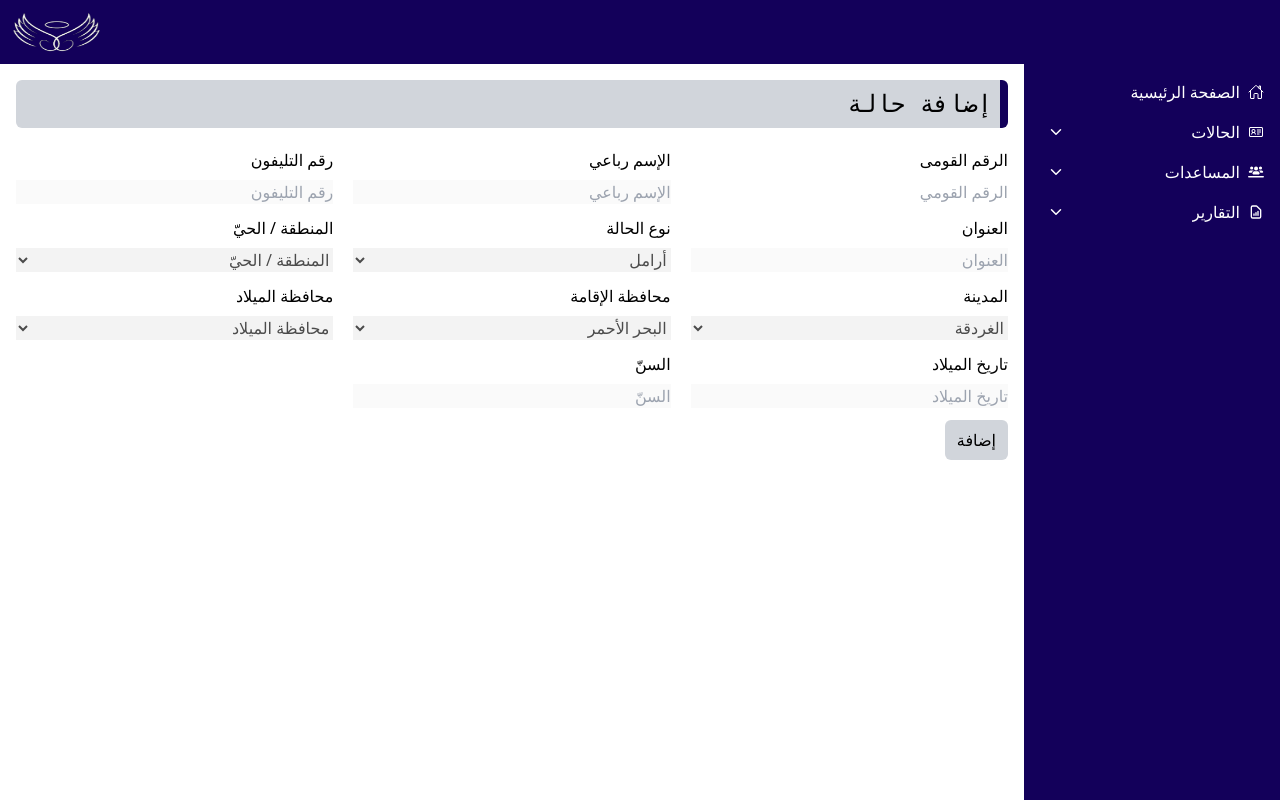
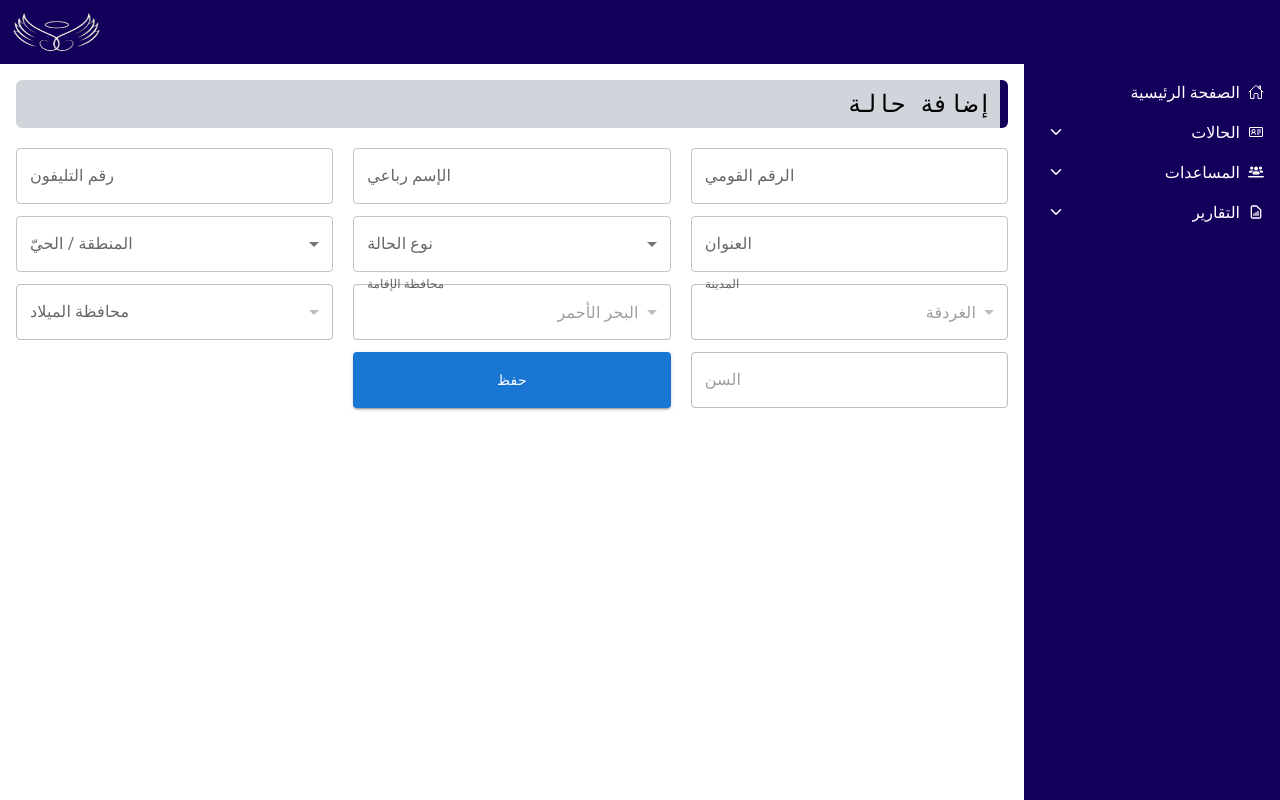
Before and after one commit to Abdelghani-Adel/charity_frontend, a Next.js app: page /indigents/add in a window 1280 px wide. Built offline with nearby package versions, Linux system fonts and the light colour scheme.

Commit message:
material ui

```diff
--- a/components/forms/AddIndigentForm.tsx
+++ b/components/forms/AddIndigentForm.tsx
@@ -1,136 +1,126 @@
-import TextInput from "@/components/ui/TextInput";
+import destricts from "@/public/data/districts.json";
+import indigencyTypes from "@/public/data/indigencyTypes.json";
 import cities from "@/public/data/cities.json";
-import districts from "@/public/data/districts.json";
 import governates from "@/public/data/gov.json";
-import indigencyTypes from "@/public/data/indigencyTypes.json";
-import { formatDate } from "@/utils/dates";
-import Button from "../ui/Button";
-import Form from "../ui/Form";
-import SelectInput from "../ui/SelectInput";
-import { useAddIndigent } from "./useAddIndigent";
+import { useForm, Validate } from "react-hook-form";
+import SelectController from "../ui/SelectController";
+import TextFieldController from "../ui/TextFieldController";
+import { pullDataFromEgyptianID, validateEgyptianNationalID } from "@/utils/egyptianID";
+import { useEffect } from "react";
+import { Button } from "@mui/material";
+import { getIndigentData } from "@/services/indigentServices";
 
 const AddIndigentForm = () => {
-  const { form, fieldsDisabled, onInputChange } = useAddIndigent();
+  const form = useForm<Partial<IIndigentInfo>>({
+    defaultValues: {
+      governateId: "31",
+      cityId: "01",
+    },
+  });
+
+  const { control, handleSubmit, watch, setValue, formState } = form;
+  const { isValid, errors } = formState;
+
+  console.log(errors);
+
+  const values = watch();
+
+  useEffect(() => {
+    const { governorate, age } = pullDataFromEgyptianID(values.nid ?? "");
+    setValue("birthGov", governorate);
+    setValue("age", age);
+  }, [values.nid]);
 
   return (
-    <Form>
-      <TextInput
-        label="الرقم القومى"
-        placeholder="الرقم القومي"
+    <form
+      onSubmit={handleSubmit(() => {})}
+      className="relative grid grid-cols-1 gap-x-5 gap-y-3 md:grid-cols-2 xl:grid-cols-3"
+    >
+      <TextFieldController
         name="nid"
-        value={form?.nid ?? ""}
-        disabled={false}
-        onChange={onInputChange}
+        control={control}
+        label="الرقم القومي"
+        errorMessage={errors.nid?.message}
+        rules={{
+          required: { value: true, message: "قم بإدخال الرقم القومي" },
+          validate: {
+            isValid: (id: string | undefined) => {
+              return validateEgyptianNationalID(id) || "رقم قومي غير صحيح";
+            },
+            isUnique: async (id: string | undefined) => {
+              const { data } = await getIndigentData(id ?? "");
+              return !data || "رقم قومي مكرر";
+            },
+          },
+        }}
       />
 
-      <TextInput
+      <TextFieldController
+        name="name"
+        control={control}
         label="الإسم رباعي"
-        placeholder="الإسم رباعي"
-        name="name"
-        value={form?.name ?? ""}
-        disabled={fieldsDisabled}
-        onChange={onInputChange}
+        errorMessage={errors.name?.message}
+        rules={{ required: { value: true, message: "قم بإدخال إسم الحالة" } }}
       />
 
-      <TextInput
+      <TextFieldController
+        name="phone"
+        control={control}
         label="رقم التليفون"
-        placeholder="رقم التليفون"
-        name="phone"
-        value={form?.phone ?? ""}
-        disabled={fieldsDisabled}
-        onChange={onInputChange}
+        errorMessage={errors.phone?.message}
+        rules={{ required: { value: true, message: "قم بإدخال رقم تليفون الحالة" } }}
       />
 
-      <TextInput
+      <TextFieldController
+        name="address"
+        control={control}
         label="العنوان"
-        placeholder="العنوان"
-        name="address"
-        value={form?.address ?? ""}
-        disabled={fieldsDisabled}
-        onChange={onInputChange}
+        errorMessage={errors.address?.message}
+        rules={{ required: { value: true, message: "قم بإدخال عنوان الحالة" } }}
       />
 
-      <SelectInput
+      <SelectController
+        name="indigencyTypeId"
+        control={control}
         label="نوع الحالة"
-        placeholder="نوع الحالة"
-        name="indigencyTypeId"
-        value={form?.indigencyTypeId ?? "31"}
-        disabled={fieldsDisabled}
-        onChange={onInputChange}
+        errorMessage={errors.indigencyTypeId?.message}
         options={indigencyTypes}
+        rules={{ required: { value: true, message: "قم باختيار نوع الحالة" } }}
       />
 
-      <SelectInput
+      <SelectController
+        name="destrictId"
+        control={control}
         label="المنطقة / الحيّ"
-        placeholder="المنطقة / الحيّ"
-        name="destrictId"
-        value={form?.destrictId ?? ""}
-        disabled={fieldsDisabled}
-        onChange={onInputChange}
-        options={districts}
+        errorMessage={errors.destrictId?.message}
+        options={destricts}
+        rules={{ required: { value: true, message: "قم باختيار المنطقة" } }}
       />
 
-      <SelectInput
-        label="المدينة"
-        placeholder="إختر المدينة"
-        name="cityId"
-        value={form?.cityId ?? "01"}
+      <SelectController name="cityId" control={control} label="المدينة" options={cities} disabled />
+
+      <SelectController
+        name="governateId"
+        control={control}
+        label="محافظة الإقامة"
+        options={governates}
         disabled
-        onChange={onInputChange}
-        options={cities}
       />
 
-      <SelectInput
-        label="محافظة الإقامة"
-        placeholder="إختر المحافظة"
-        name="governateId"
-        value={form?.governateId ?? "31"}
+      <SelectController
+        name="birthGov"
+        control={control}
+        label="محافظة الميلاد"
+        options={governates}
         disabled
-        onChange={onInputChange}
-        options={governates}
       />
 
-      <SelectInput
-        label="محافظة الميلاد"
-        placeholder="محافظة الميلاد"
-        name="birthGov"
-        value={form?.birthGov ?? ""}
-        disabled={true}
-        onChange={onInputChange}
-        options={governates}
-      />
+      <TextFieldController name="age" control={control} label="السن" disabled />
 
-      <TextInput
-        label="تاريخ الميلاد"
-        placeholder="تاريخ الميلاد"
-        name="birthDate"
-        value={form?.birthDate ? formatDate(form.birthDate) : ""}
-        disabled={true}
-        onChange={onInputChange}
-      />
-
-      <TextInput
-        label="السنّ"
-        placeholder="السنّ"
-        name="age"
-        value={form?.age ?? ""}
-        disabled={true}
-        onChange={onInputChange}
-      />
-
-      {/* <SelectGender
-        label="الجنس"
-        placeholder=""
-        name="gender"
-        value={form?.gender ?? ""}
-        disabled={true}
-        onChange={onInputChange}
-      /> */}
-
-      <div className="md:col-span-2 xl:col-span-3">
-        <Button disabled={fieldsDisabled}>إضافة</Button>
-      </div>
-    </Form>
+      <Button type="submit" variant="contained" color="primary">
+        حفظ
+      </Button>
+    </form>
   );
 };
 
--- /dev/null
+++ b/components/ui/SelectController.tsx
@@ -0,0 +1,58 @@
+import { FormControl, InputLabel, MenuItem, Select, FormHelperText } from "@mui/material";
+import { Controller, Control, FieldValues, Path, RegisterOptions } from "react-hook-form";
+import { v4 } from "uuid";
+import { SelectProps } from "@mui/material/Select";
+
+interface Option {
+  value: string;
+  label: string;
+}
+
+type SelectControllerProps<T extends FieldValues, K extends Path<T>> = {
+  name: K;
+  control: Control<T>;
+  label: string;
+  options: Option[];
+  rules?: RegisterOptions<T, K>;
+  errorMessage?: string;
+} & Omit<SelectProps, "name" | "control" | "defaultValue" | "value" | "error">;
+
+const SelectController = <T extends FieldValues, K extends Path<T>>({
+  name,
+  control,
+  label,
+  options,
+  rules,
+  errorMessage,
+  ...rest
+}: SelectControllerProps<T, K>) => {
+  return (
+    <Controller
+      name={name}
+      control={control}
+      rules={rules}
+      render={({ field: { onChange, onBlur, value }, fieldState: { error } }) => (
+        <FormControl fullWidth error={!!error}>
+          <InputLabel id={`${name}-label`}>{label}</InputLabel>
+          <Select
+            labelId={`${name}-label`}
+            id={v4()}
+            onChange={onChange}
+            onBlur={onBlur}
+            value={value}
+            {...rest}
+          >
+            {options.map((option) => (
+              <MenuItem key={option.value} value={option.value}>
+                {option.label}
+              </MenuItem>
+            ))}
+          </Select>
+          {error && <FormHelperText>{errorMessage || "Error"}</FormHelperText>}
+        </FormControl>
+      )}
+    />
+  );
+};
+
+export default SelectController;
--- a/components/ui/SelectInput.tsx
+++ /dev/null
@@ -1,44 +0,0 @@
-"use client";
-
-import React from "react";
-import FormGroup from "./FormGroup";
-import FormLabel from "./FormLabel";
-import { v4 } from "uuid";
-
-type IProps = {
-  options: ISelectOption[];
-  label: string;
-  name: string;
-  value: string;
-  disabled: boolean;
-  placeholder: string;
-  onChange: (e: React.ChangeEvent<HTMLSelectElement>) => void;
-};
-
-const SelectInput = (props: IProps) => {
-  const id = v4();
-  const { options, name, value, placeholder, disabled, label, onChange } = props;
-
-  return (
-    <FormGroup>
-      <FormLabel htmlFor={id} label={label} />
-      <select
-        id={id}
-        value={value}
-        onChange={onChange}
-        disabled={disabled}
-        name={name}
-        className="inputField"
-      >
-        {(!value || value.length == 0) && <option>{placeholder}</option>}
-        {options.map((option) => (
-          <option key={option.value} value={option.value}>
-            {option.label}
-          </option>
-        ))}
-      </select>
-    </FormGroup>
-  );
-};
-
-export default SelectInput;
--- /dev/null
+++ b/components/ui/TextFieldController.tsx
@@ -0,0 +1,43 @@
+import { TextField } from "@mui/material";
+import { Controller, Control, FieldValues, Path, RegisterOptions } from "react-hook-form";
+import { v4 } from "uuid";
+import { TextFieldProps } from "@mui/material/TextField";
+
+type TextFieldControllerProps<T extends FieldValues, K extends Path<T>> = {
+  name: K;
+  control: Control<T>;
+  label: string;
+  errorMessage?: string;
+  rules?: RegisterOptions<T, K>;
+} & Omit<TextFieldProps, "name" | "control" | "defaultValue" | "value">;
+
+const TextFieldController = <T extends FieldValues, K extends Path<T>>({
+  name,
+  control,
+  label,
+  errorMessage,
+  rules,
+  ...rest
+}: TextFieldControllerProps<T, K>) => {
+  return (
+    <Controller
+      name={name}
+      control={control}
+      rules={rules}
+      render={({ field: { onChange, onBlur, value }, fieldState: { error } }) => (
+        <TextField
+          id={v4()}
+          label={label}
+          onChange={onChange}
+          onBlur={onBlur}
+          value={value}
+          error={!!error}
+          helperText={error ? errorMessage || "Error" : ""}
+          {...rest}
+        />
+      )}
+    />
+  );
+};
+
+export default TextFieldController;
--- a/components/ui/TextInput.tsx
+++ /dev/null
@@ -1,38 +0,0 @@
-"use client";
-
-import React from "react";
-import FormGroup from "./FormGroup";
-import FormLabel from "./FormLabel";
-import { v4 } from "uuid";
-
-type IProps = {
-  placeholder: string;
-  value: string;
-  label: string;
-  disabled: boolean;
-  name: string;
-  onChange: (e: React.ChangeEvent<HTMLInputElement>) => void;
-};
-
-const TextInput = (props: IProps) => {
-  const id = v4();
-  const { placeholder, name, value, label, disabled, onChange } = props;
-
-  return (
-    <FormGroup>
-      <FormLabel htmlFor={id} label={label} />
-      <input
-        type="text"
-        className="inputField"
-        id={id}
-        placeholder={placeholder}
-        name={name}
-        value={value}
-        disabled={disabled}
-        onChange={onChange}
-      />
-    </FormGroup>
-  );
-};
-
-export default TextInput;
--- a/package.json
+++ b/package.json
@@ -9,11 +9,16 @@
     "lint": "next lint"
   },
   "dependencies": {
+    "@emotion/react": "^11.11.4",
+    "@emotion/styled": "^11.11.5",
+    "@mui/icons-material": "^5.15.19",
+    "@mui/material": "^5.15.19",
     "@types/uuid": "^9.0.8",
     "axios": "^1.7.2",
     "next": "14.1.4",
     "react": "^18",
     "react-dom": "^18",
+    "react-hook-form": "^7.51.5",
     "react-icons": "^5.2.1",
     "uuid": "^9.0.1"
   },
```
Also changed, not shown: utils/egyptianID.ts (+6 -4 lines), 1 other file (tests, documents, lock files or other folders).
